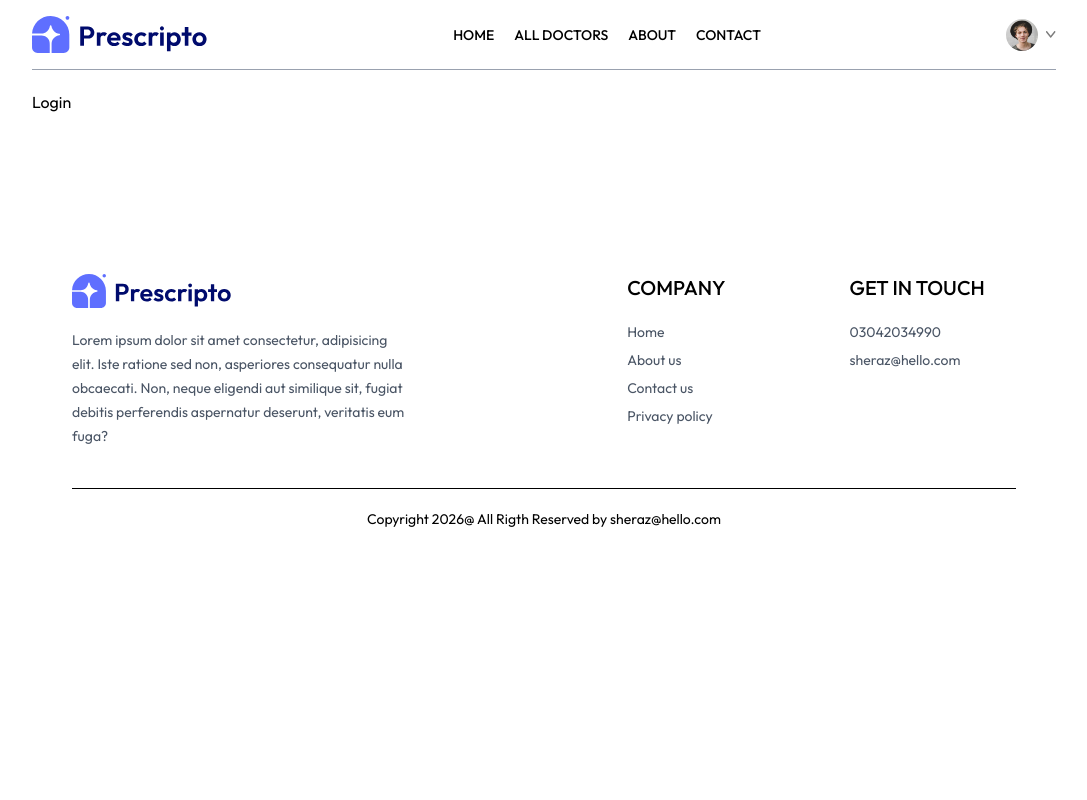
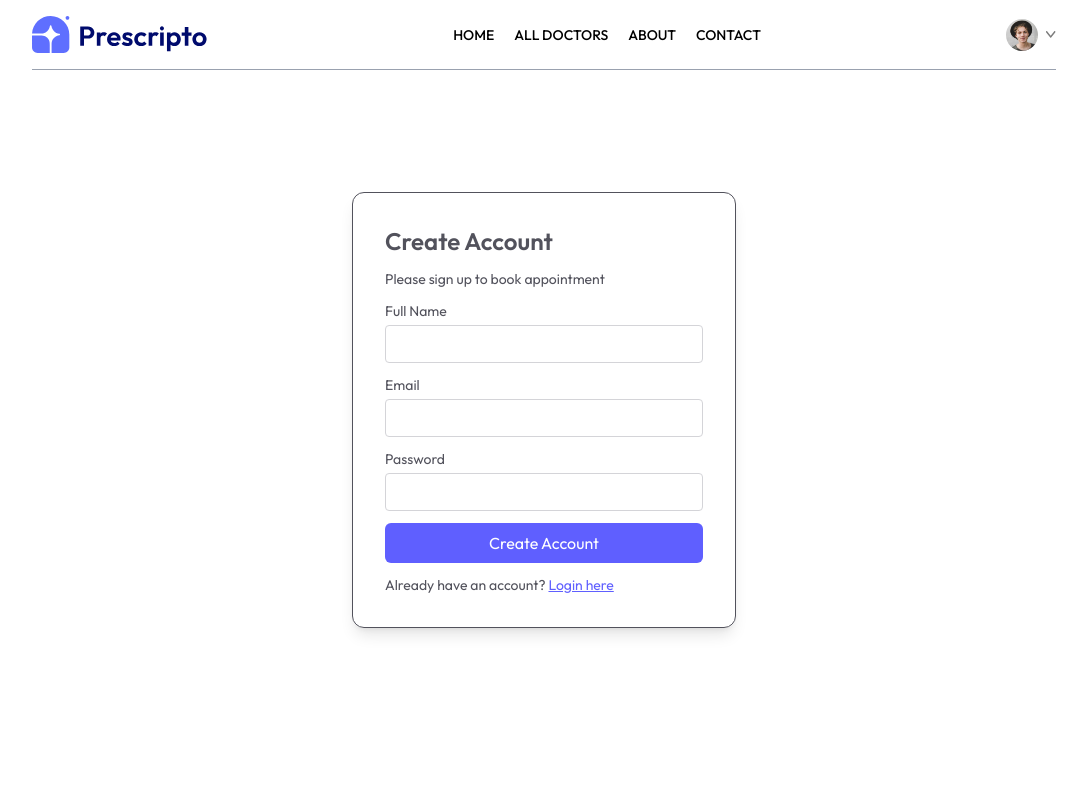
Before and after one commit to sheraz61/doctorAppointment, a React (Vite) app in the folder frontend/: page /login in a window 1280 px wide. Shown: the top 800 px of the page, without its empty margins (96-1183 px from the left). Built offline with nearby package versions, Linux system fonts and the light colour scheme.

Commit message:
complete login and signpu page...

```diff
--- a/frontend/src/pages/Login.jsx
+++ b/frontend/src/pages/Login.jsx
@@ -1,8 +1,49 @@
-import React from 'react'
+import React, { useState } from 'react'
 
 function Login() {
+  const [state, setState] = useState('Sign Up')
+  const [email, setEmail] = useState('')
+  const [password, setPassword] = useState('')
+  const [name, setName] = useState('')
+
+  const onSubmitHandler = async (e) => {
+    e.preventDefault()
+  }
+
   return (
-    <div>Login</div>
+    <form className='min-h-[80vh] flex items-center'>
+      <div className='flex flex-col gap-3 m-auto items-start p-8 min-w-[340px] sm:min-w-96 border rounded-xl text-zinc-600 text-sm shadow-lg'>
+        <p className='text-2xl font-semibold'>{state === 'Sign Up' ? 'Create Account' : 'Login'}</p>
+        <p>Please {state === 'Sign Up' ? 'sign up' : 'log in'} to book appointment</p>
+        {
+          state === 'Sign Up' && <div className='w-full'>
+            <p>
+              Full Name
+            </p>
+            <input className='border border-zinc-300 rounded w-full p-2 mt-1' type="text" onChange={(e) => setName(e.target.value)} value={name} required />
+          </div>
+        }
+
+        <div className='w-full'>
+          <p>
+            Email
+          </p>
+          <input className='border border-zinc-300 rounded w-full p-2 mt-1' type="email" onChange={(e) => setEmail(e.target.value)} value={email} required />
+        </div>
+        <div className='w-full'>
+          <p>
+            Password
+          </p>
+          <input className='border border-zinc-300 rounded w-full p-2 mt-1' type="password" onChange={(e) => setPassword(e.target.value)} value={password} required />
+        </div>
+        <button className='bg-[#5f5FFF] text-white w-full py-2 rounded-md text-base'> {state === 'Sign Up' ? 'Create Account' : 'Login'}</button>
+        {
+          state === 'Sign Up' ?
+            <p>Already have an account? <span onClick={() => setState('Login')} className='text-[#5f5FFF] cursor-pointer underline'> Login here</span></p>
+            : <p>Create an new account? <span onClick={() => setState('Sign Up')} className='text-[#5f5FFF] cursor-pointer underline'>Click here</span></p>
+        }
+      </div>
+    </form>
   )
 }
 
```
